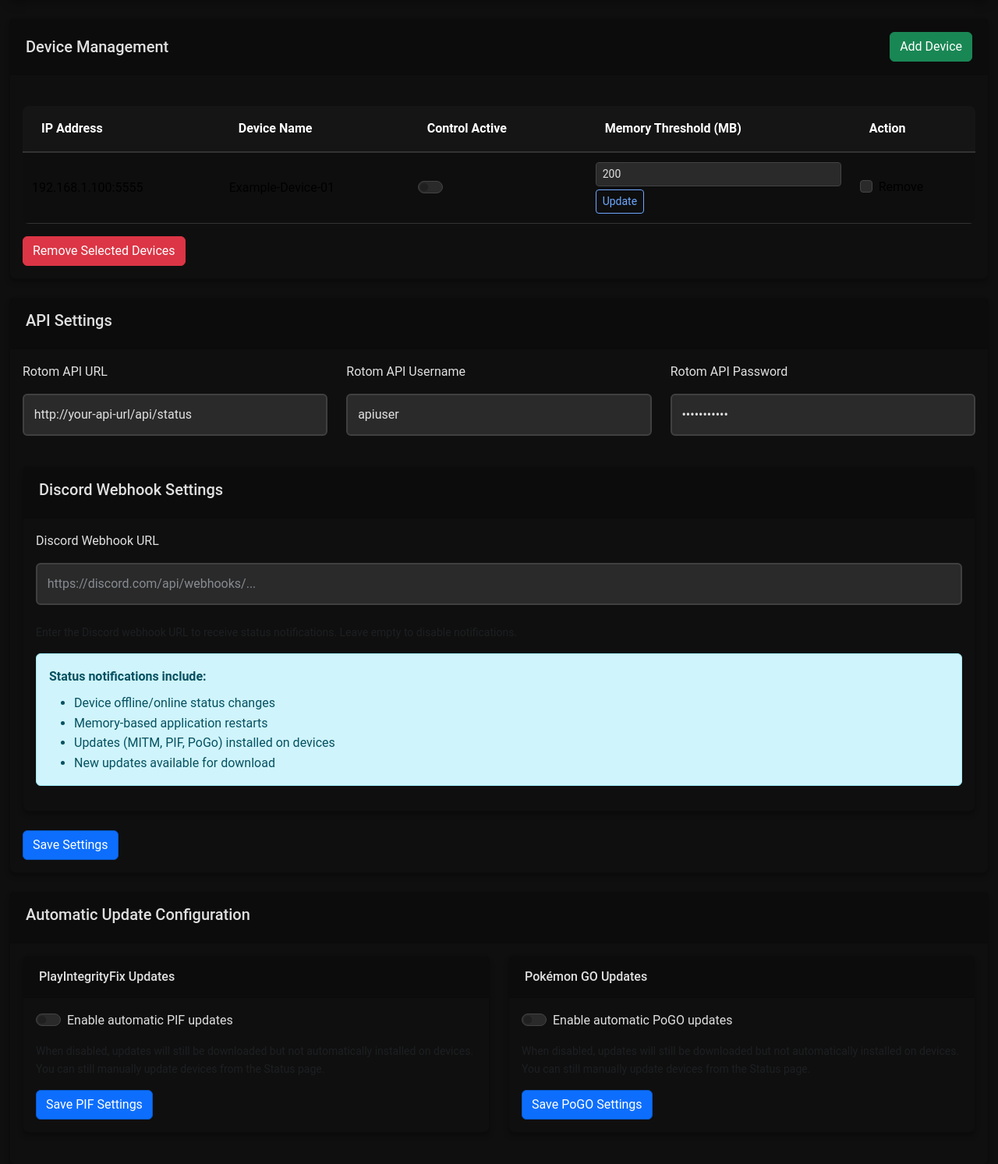
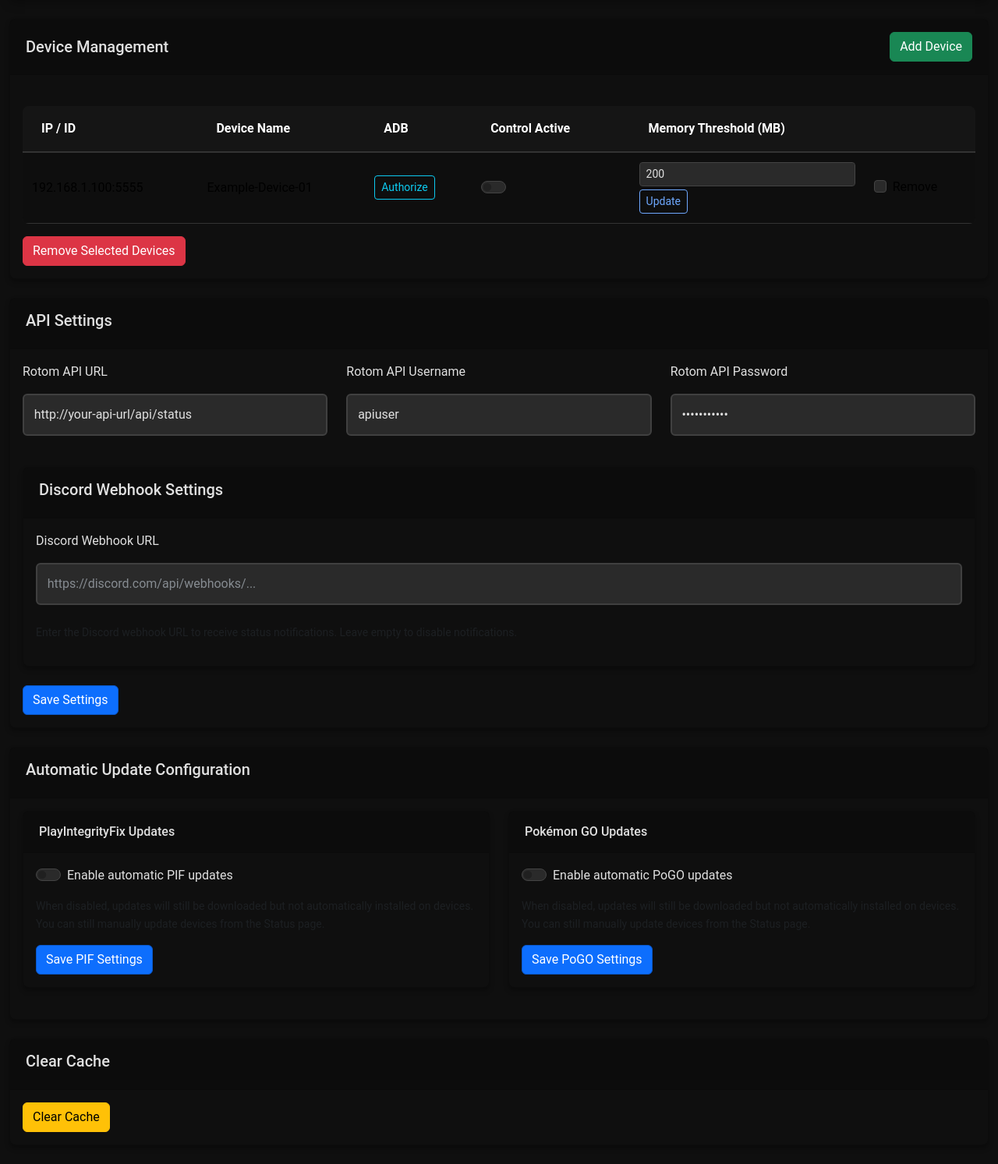
Before and after one commit to Furtif/rotomina, a FastAPI app: page /settings in a window 1280 px wide. Shown: the part 58-1551 px from the top of the page at 78% size. After the commit the page ends 1510 px from the top, so only its background shows below. Run offline with FastAPI, Linux system fonts and the light colour scheme; the visitor is signed in with stand-in values (Sample User, id 1).

Commit message:
Add ADB key authorization and fix device ID handling

```diff
--- a/main.py
+++ b/main.py
@@ -10,6 +10,8 @@ import datetime
 import threading
 import traceback
 import tempfile
+import os
+import platform
 import xml.etree.ElementTree as ET
 from pathlib import Path
 from functools import wraps
@@ -248,11 +250,14 @@ async def notify_update_downloaded(update_type: str, version: str):
 # ======================================
 # ADB Functions
 # ======================================
+connected_devices = set()
+
 @ttl_cache(ttl=3600)
 def check_adb_connection(device_id: str) -> tuple[bool, str]:
     """
     Checks ADB connection to device and returns status and error message.
     Supports both network devices (IP:Port) and USB devices (serial number).
+    Reuses existing connections when possible.
 
     Args:
         device_id: Either serial number (USB) or IP:Port (network)
@@ -260,9 +265,24 @@ def check_adb_connection(device_id: str) -> tuple[bool, str]:
     Returns:
         tuple: (is_connected, error_message)
     """
+    global connected_devices
+
     try:
-        # Remove leading and trailing whitespace
         device_id = device_id.strip()
+
+        if device_id in connected_devices:
+            devices_result = subprocess.run(
+                ["adb", "devices"],
+                capture_output=True,
+                text=True,
+                timeout=5
+            )
+
+            device_line_pattern = f"{device_id}\tdevice"
+            if device_line_pattern in devices_result.stdout:
+                return True, ""
+
+            connected_devices.discard(device_id)
 
         # Determine device type
         # A USB device (serial number) does not contain a colon
@@ -315,6 +335,8 @@ def check_adb_connection(device_id: str) -> tuple[bool, str]:
         device_line_pattern = f"{device_id}\tdevice"
         if device_line_pattern in devices_result.stdout:
             print(f"Device {device_id} found with 'device' status")
+            # Gerät zur Liste verbundener Geräte hinzufügen (Optimierung)
+            connected_devices.add(device_id)
             return True, ""
 
         # Device is connected but in a different state
@@ -442,6 +464,170 @@ def get_device_details(device_id: str) -> dict:
             "mitm_version": "N/A",
             "module_version": "N/A"
         }
+
+def ensure_adb_keys() -> str:
+    """
+    Ensures the ADB public key exists and returns its content.
+    If the public key does not exist or is empty, it is generated.
+
+    Returns:
+        str: The ADB public key content.
+    """
+    if platform.system() == "Windows":
+        adb_private_key = os.path.expanduser("~\\.android\\adbkey")
+        adb_public_key = os.path.expanduser("~\\.android\\adbkey.pub")
+    else:
+        adb_private_key = "/root/.android/adbkey"
+        adb_public_key = "/root/.android/adbkey.pub"
+
+    # Check if the public key exists and is not empty
+    if not os.path.exists(adb_public_key) or os.path.getsize(adb_public_key) == 0:
+        print("Generating missing ADB public key...")
+        subprocess.run(["openssl", "rsa", "-in", adb_private_key, "-pubout", "-out", adb_public_key], check=True)
+
+    # Read and return the content of the public key
+    with open(adb_public_key, "r") as f:
+        return f.read().strip()
+
+def authorize_device_with_adb_key(device_id: str) -> bool:
+    """
+    Pushes the ADB public keys to the device to enable automatic authorization.
+    Includes the standard ADB key and any additional keys in ./data/adb/adbkey*.pub
+
+    Args:
+        device_id: Device identifier (serial or IP:port)
+
+    Returns:
+        bool: True if successful, False otherwise
+    """
+    try:
+        # Collect all ADB keys
+        keys = []
+
+        # 1. Get the standard ADB public key
+        standard_adb_key = ensure_adb_keys()
+        if standard_adb_key:
+            keys.append(standard_adb_key)
+            print(f"Added standard ADB key for device {device_id}")
+        else:
+            print(f"No standard ADB key available for device {device_id}")
+
+        # 2. Get additional keys from ./data/adb directory
+        additional_keys_dir = Path("./data/adb")
+        if additional_keys_dir.exists():
+            print(f"Checking for additional ADB keys in {additional_keys_dir}")
+            for key_file in additional_keys_dir.glob("adbkey*.pub"):
+                try:
+                    with open(key_file, "r") as f:
+                        key_content = f.read().strip()
+                        if key_content:
+                            keys.append(key_content)
+                            print(f"Added additional key from {key_file}")
+                except Exception as e:
+                    print(f"Error reading key file {key_file}: {str(e)}")
+        else:
+            print(f"Additional keys directory {additional_keys_dir} does not exist")
+
+        # If no keys found, return
+        if not keys:
+            print(f"No ADB keys available for device {device_id}")
+            return False
+
+        # Check if device is connected
+        connected, error = check_adb_connection(device_id)
+        if not connected:
+            print(f"Cannot authorize device {device_id}: {error}")
+            return False
+
+        # Create a temporary file with all keys
+        with tempfile.NamedTemporaryFile(mode='w+', delete=False) as temp:
+            temp_path = temp.name
+            for key in keys:
+                temp.write(key + "\n")
+
+        try:
+            # Check if device is rooted
+            root_check = subprocess.run(
+                ["adb", "-s", device_id, "shell", "su", "-c", "id"],
+                timeout=5,
+                capture_output=True,
+                text=True
+            )
+
+            has_root = "uid=0" in root_check.stdout
+
+            if has_root:
+                print(f"Device {device_id} has root access, pushing {len(keys)} ADB key(s)...")
+
+                # Push the combined key file to device
+                subprocess.run(
+                    ["adb", "-s", device_id, "push", temp_path, "/sdcard/adbkey.pub"],
+                    check=True,
+                    timeout=10
+                )
+
+                # First, try to remove the immutable flag if it exists
+                try:
+                    subprocess.run(
+                        ["adb", "-s", device_id, "shell", "su -c 'chattr -i /data/misc/adb/adb_keys'"],
+                        timeout=5,
+                        capture_output=True
+                    )
+                    print(f"Removed immutable flag from existing ADB keys file on {device_id}")
+                except Exception as e:
+                    # It's okay if this fails - the file might not exist or chattr might not be available
+                    print(f"Note: Could not remove immutable flag (this is normal if the file doesn't exist yet): {str(e)}")
+
+                # Create directories, backup existing keys (if any) and add new keys
+                cmds = [
+                    "su -c 'mkdir -p /data/misc/adb'",
+                    # Create empty file if it doesn't exist
+                    "su -c 'touch /data/misc/adb/adb_keys'",
+                    # Backup existing keys to a temporary file
+                    "su -c 'cp /data/misc/adb/adb_keys /data/misc/adb/adb_keys.bak'",
+                    # Create new keys file with unique entries (sort -u removes duplicates)
+                    "su -c 'cat /data/misc/adb/adb_keys.bak /sdcard/adbkey.pub | sort -u > /data/misc/adb/adb_keys'",
+                    # Set proper permissions
+                    "su -c 'chmod 644 /data/misc/adb/adb_keys'",
+                    # Remove temporary files
+                    "su -c 'rm /sdcard/adbkey.pub /data/misc/adb/adb_keys.bak'",
+                    # Set immutable flag
+                    "su -c 'chattr +i /data/misc/adb/adb_keys'",
+                    # Ensure ADB is enabled
+                    "su -c 'settings put global adb_enabled 1'"
+                ]
+
+                for cmd in cmds:
+                    try:
+                        result = subprocess.run(
+                            ["adb", "-s", device_id, "shell", cmd],
+                            timeout=10,
+                            capture_output=True,
+                            text=True
+                        )
+                        if result.returncode != 0 and "chattr" in cmd and "Operation not supported" in result.stderr:
+                            print(f"Note: chattr command not supported on this device, skipping immutable flag")
+                        elif result.returncode != 0:
+                            print(f"Warning: Command '{cmd}' returned non-zero exit code: {result.returncode}")
+                            print(f"Error output: {result.stderr}")
+                    except subprocess.TimeoutExpired:
+                        print(f"Warning: Command '{cmd}' timed out, continuing...")
+
+                print(f"Successfully authorized device {device_id} with {len(keys)} key(s)")
+                return True
+            else:
+                print(f"Device {device_id} does not have root access, cannot push ADB keys")
+                return False
+        finally:
+            # Remove the temporary file
+            try:
+                os.unlink(temp_path)
+            except:
+                pass
+    except Exception as e:
+        print(f"Error authorizing device {device_id}: {str(e)}")
+        traceback.print_exc()
+        return False
 
 # ======================================
 # APK Management with UnownHash Mirror
@@ -1472,7 +1658,7 @@ async def run_login_sequence(device_id: str, max_retries=3):
                         start_x = int(width * 0.5)
                         start_y = int(height * 0.75)
                         end_x = int(width * 0.5)
-                        end_y = int(height * 0.10)
+                        end_y = int(height * 0.05)
 
                         # Perform swipe
                         swipe_cmd = f'adb -s {device_id} shell "input swipe {start_x} {start_y} {end_x} {end_y} 500"'
@@ -2030,7 +2216,7 @@ async def get_status_data():
 
         devices.append({
             "display_name": details.get("display_name", ip.split(":")[0]),
-            "ip": ip.split(":")[0],
+            "ip": ip,
             "status": status.get("adb_status", False),
             "adb_error": status.get("adb_error", ""),
             "is_alive": status["is_alive"],
@@ -2194,7 +2380,7 @@ def status_page(request: Request):
 
         devices.append({
             "display_name": details.get("display_name", ip.split(":")[0]),
-            "ip": ip.split(":")[0],
+            "ip": ip,
             "status": check_adb_connection(ip)[0],
             "is_alive": "✅" if status["is_alive"] else "❌",
             "pogo": details.get("pogo_version", "N/A"),
@@ -2683,7 +2869,7 @@ def api_status(request: Request):
 
         devices.append({
             "display_name": details.get("display_name", ip.split(":")[0]),
-            "ip": ip.split(":")[0],
+            "ip": ip,
             "status": status.get("adb_status", False),
             "adb_error": status.get("adb_error", ""),
             "is_alive": status["is_alive"],
@@ -2787,6 +2973,26 @@ def reboot_device(request: Request, device_ip: str = Form(...)):
         print(f"Error rebooting device {device_id}: {str(e)}")
         return RedirectResponse(url="/status?error=Failed to reboot device", status_code=302)
 
+@app.post("/devices/authorize", response_class=HTMLResponse)
+def authorize_device(request: Request, device_ip: str = Form(...)):
+    if redirect := require_login(request):
+        return redirect
+
+    try:
+        # Format device ID consistently
+        device_id = format_device_id(device_ip)
+
+        # Attempt to authorize device
+        success = authorize_device_with_adb_key(device_id)
+
+        if success:
+            return RedirectResponse(url="/settings?success=Device authorized successfully", status_code=302)
+        else:
+            return RedirectResponse(url="/settings?error=Failed to authorize device. Root access required.", status_code=302)
+    except Exception as e:
+        print(f"Error authorizing device {device_ip}: {str(e)}")
+        return RedirectResponse(url="/settings?error=Authorization error: {str(e)}", status_code=302)
+
 if __name__ == "__main__":
     import uvicorn
     uvicorn.run(app, host="0.0.0.0", port=8000)
--- a/templates/settings.html
+++ b/templates/settings.html
@@ -235,6 +235,48 @@
     .table-striped > tbody > tr:hover {
         background-color: rgba(255, 255, 255, 0.05);
     }
+
+    /* Button group for device actions */
+    .device-actions {
+        display: flex;
+        flex-wrap: wrap;
+        gap: 0.3rem;
+    }
+
+    .device-actions .btn {
+        margin-bottom: 0.3rem;
+    }
+
+    /* Success and error alerts */
+    .alert-success, .alert-danger, .alert-info {
+        color: #e0e0e0;
+        border: none;
+    }
+
+    .alert-success {
+        background-color: rgba(40, 167, 69, 0.2);
+    }
+
+    .alert-danger {
+        background-color: rgba(220, 53, 69, 0.2);
+    }
+
+    .alert-info {
+        background-color: rgba(13, 202, 240, 0.2);
+    }
+
+    /* Info outline button */
+    .btn-outline-info {
+        color: #0dcaf0;
+        border-color: #0dcaf0;
+        background-color: var(--bs-btn-bg);
+    }
+
+    .btn-outline-info:hover {
+        color: #000;
+        background-color: #0dcaf0;
+        border-color: #0dcaf0;
+    }
 </style>
 </head>
 <body>
@@ -265,6 +307,21 @@
 
         <div class="row mt-4">
             <div class="col-12">
+                <!-- Display success/error messages if available -->
+                {% if request.query_params.get('success') %}
+                <div class="alert alert-success alert-dismissible fade show mb-4" role="alert">
+                    {{ request.query_params.get('success') }}
+                    <button type="button" class="btn-close" data-bs-dismiss="alert" aria-label="Close"></button>
+                </div>
+                {% endif %}
+
+                {% if request.query_params.get('error') %}
+                <div class="alert alert-danger alert-dismissible fade show mb-4" role="alert">
+                    {{ request.query_params.get('error') }}
+                    <button type="button" class="btn-close" data-bs-dismiss="alert" aria-label="Close"></button>
+                </div>
+                {% endif %}
+
                 <!-- SECTION 1: DEVICE MANAGEMENT (Now first as requested) -->
                 <div class="card mb-4">
                     <div class="card-header d-flex justify-content-between align-items-center">
@@ -277,11 +334,12 @@
                         <table class="table table-striped">
                             <thead>
                                 <tr>
-                                    <th>IP Address</th>
+                                    <th>IP / ID</th>
                                     <th>Device Name</th>
+                                    <th>ADB</th>
                                     <th>Control Active</th>
                                     <th>Memory Threshold (MB)</th>
-                                    <th>Action</th>
+                                    <th></th>
                                 </tr>
                             </thead>
                             <tbody>
@@ -289,6 +347,16 @@
                                 <tr>
                                     <td>{{ device.ip }}</td>
                                     <td>{{ device.display_name }}</td>
+                                    <td>
+                                        <!-- Authorize ADB button -->
+                                        <form action="/devices/authorize" method="post">
+                                            <input type="hidden" name="device_ip" value="{{ device.ip }}">
+                                            <button type="submit" class="btn btn-sm btn-outline-info"
+                                                    onclick="return confirm('Authorize device {{ device.display_name }}? This requires root access on the device.')">
+                                                Authorize
+                                            </button>
+                                        </form>
+                                    </td>
                                     <td>
                                         <!-- Toggle switch for control_enabled -->
                                         <div class="form-check form-switch">
@@ -311,10 +379,12 @@
                                         </form>
                                     </td>
                                     <td>
-                                        <!-- Remove checkbox -->
-                                        <div class="form-check">
-                                            <input class="form-check-input" type="checkbox" name="devices" value="{{ device.ip }}" form="removeForm">
-                                            <label class="form-check-label">Remove</label>
+                                        <div class="device-actions">
+                                            <!-- Remove checkbox -->
+                                            <div class="form-check">
+                                                <input class="form-check-input" type="checkbox" name="devices" value="{{ device.ip }}" form="removeForm">
+                                                <label class="form-check-label">Remove</label>
+                                            </div>
                                         </div>
                                     </td>
                                 </tr>
@@ -366,15 +436,6 @@
                                                 Enter the Discord webhook URL to receive status notifications. Leave empty to disable notifications.
                                             </div>
                                         </div>
-                                    </div>
-                                    <div class="alert alert-info">
-                                        <strong>Status notifications include:</strong>
-                                        <ul class="mb-0 mt-2">
-                                            <li>Device offline/online status changes</li>
-                                            <li>Memory-based application restarts</li>
-                                            <li>Updates (MITM, PIF, PoGo) installed on devices</li>
-                                            <li>New updates available for download</li>
-                                        </ul>
                                     </div>
                                 </div>
                             </div>
@@ -498,6 +559,11 @@
                     }
                 });
             });
+
+            // Auto-dismiss alerts after 5 seconds
+            setTimeout(function() {
+                $('.alert').alert('close');
+            }, 5000);
         });
     </script>
 </body>
```
Also changed, not shown: templates/status.html (+6 -2 lines).
